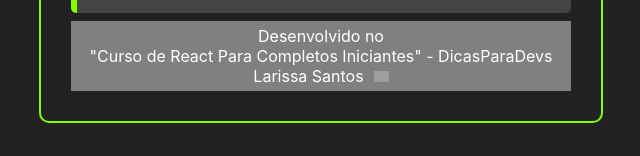
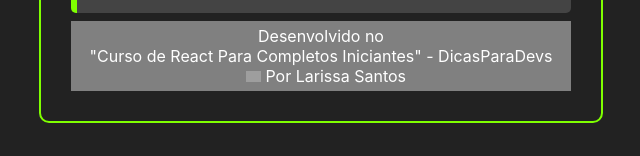
Before and after one commit to LariMoro20/projeto-react-todo, a React (Create React App) app: page / in a window 1280 px wide. Shown: the part 604-760 px from the top of the page, without its empty margins (319-959 px from the left). Built offline with nearby package versions, Linux system fonts and the light colour scheme; grey boxes are pictures that could not be loaded.

Commit message:
Update Footer.jsx

```diff
--- a/src/components/Footer.jsx
+++ b/src/components/Footer.jsx
@@ -7,13 +7,13 @@
         href="https://github.com/LariMoro20/projeto-react-todo"
         style={{ textDecoration: "none", color: "white" }}
       ><br></br>
-        Larissa Santos
+
         <img
           src="https://image.flaticon.com/icons/png/512/25/25231.png"
           alt=""
           width="15px"
           style={{ marginLeft: "10px" }}
-        />
+        /> Por Larissa Santos
       </a>
     </footer >
   );
```
